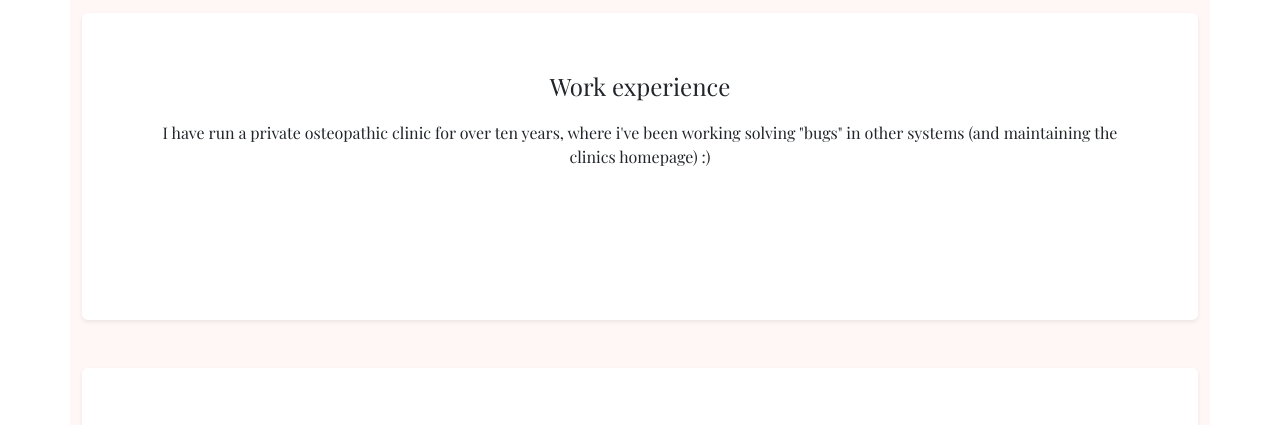
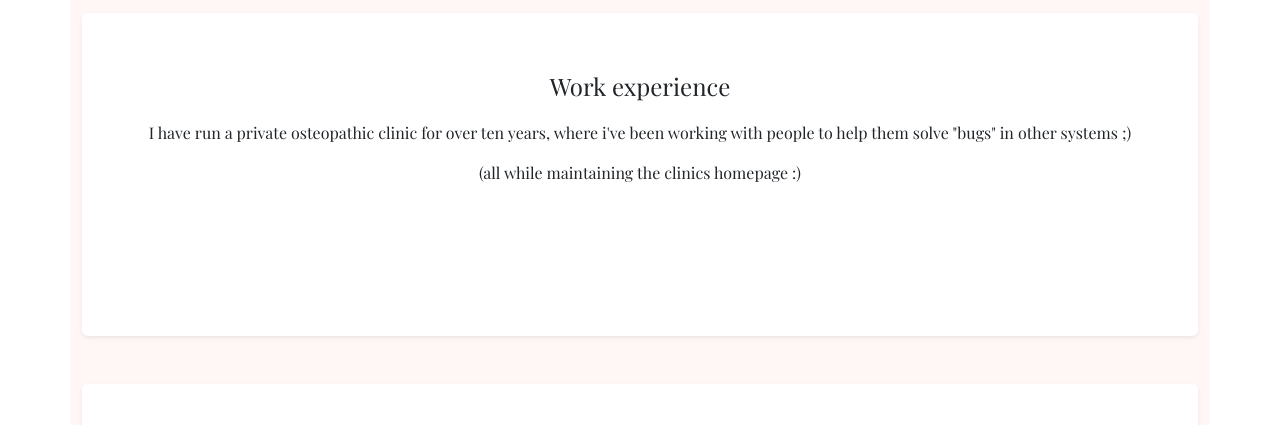
Before and after one commit to Ayngie/Portfolio, a plain HTML site: page index.html in a window 1280 px wide. Shown: the part 1260-1685 px from the top of the page. Drawn offline with nearby package versions, Linux system fonts and the light colour scheme; a web font is replaced by a local one.

Commit message:
added a p and changed a p

```diff
--- a/index.html
+++ b/index.html
@@ -112,9 +112,10 @@
             <h4>Work experience</h4>
             <p>
               I have run a private osteopathic clinic for over ten years, where
-              i've been working solving "bugs" in other systems (and maintaining
-              the clinics homepage) :)
+              i've been working with people to help them solve "bugs" in other
+              systems ;)
             </p>
+            <p>(all while maintaining the clinics homepage :)</p>
           </div>
         </section>
 
```
